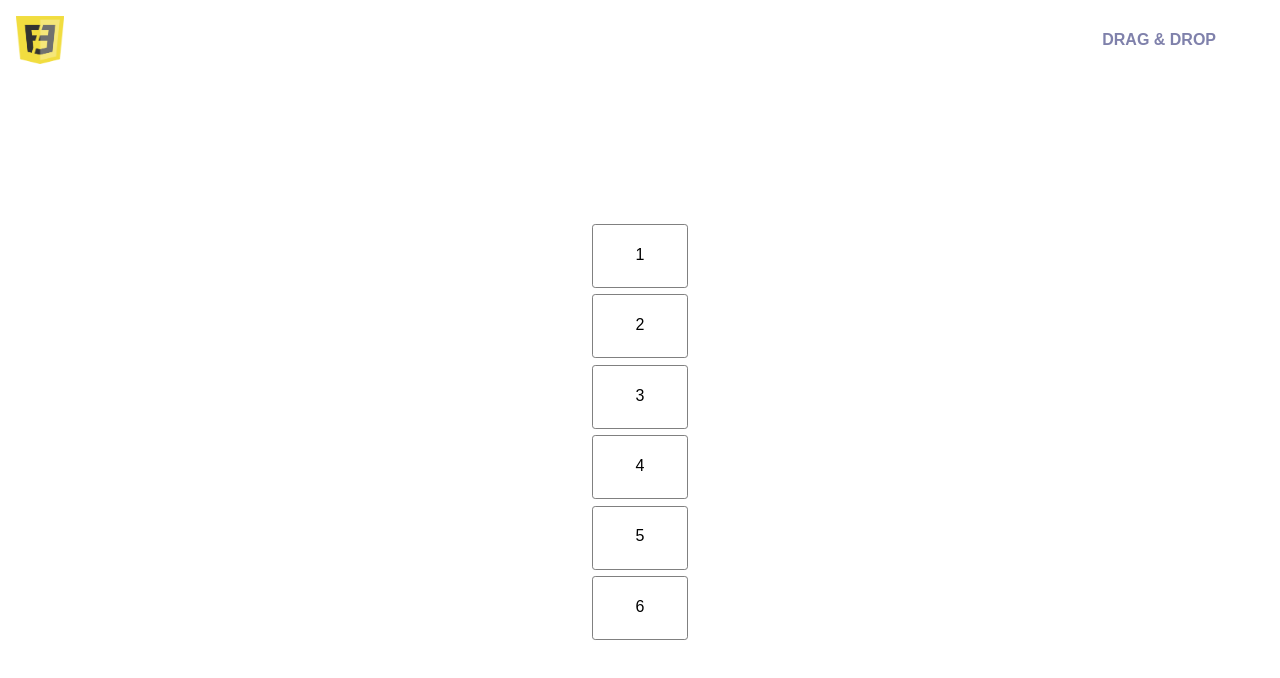
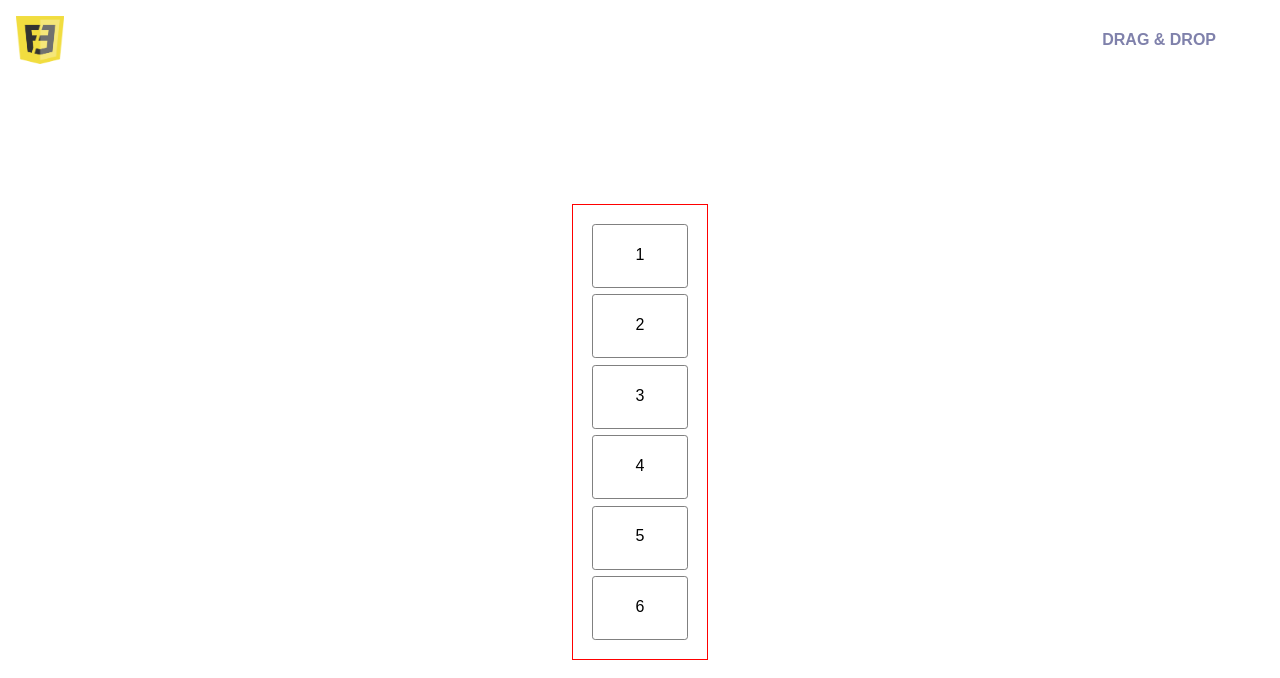
Before and after one commit to enistudy/lallaheeee-drag-and-drop, a React (Create React App) app in the folder client/: page / in a window 1280 px wide. Shown: the top 678 px of the page. Built offline with nearby package versions, Linux system fonts and the light colour scheme.

Commit message:
[chore] droppable border 및 droppable-container 스타일 추가

```diff
--- a/client/src/components/DragDrop/style.scss
+++ b/client/src/components/DragDrop/style.scss
@@ -1,4 +1,3 @@
-
 .draggable {
   height: 4rem;
   width: 6rem;
@@ -12,5 +11,12 @@
 .droppable {
   display: flex;
   flex-direction: column;
+  padding: 1rem;
   margin: 1rem;
+  border: 1px red solid;
 }
+
+.dragdrop-container {
+  display: flex;
+  flex-direction: row;
+}
```
